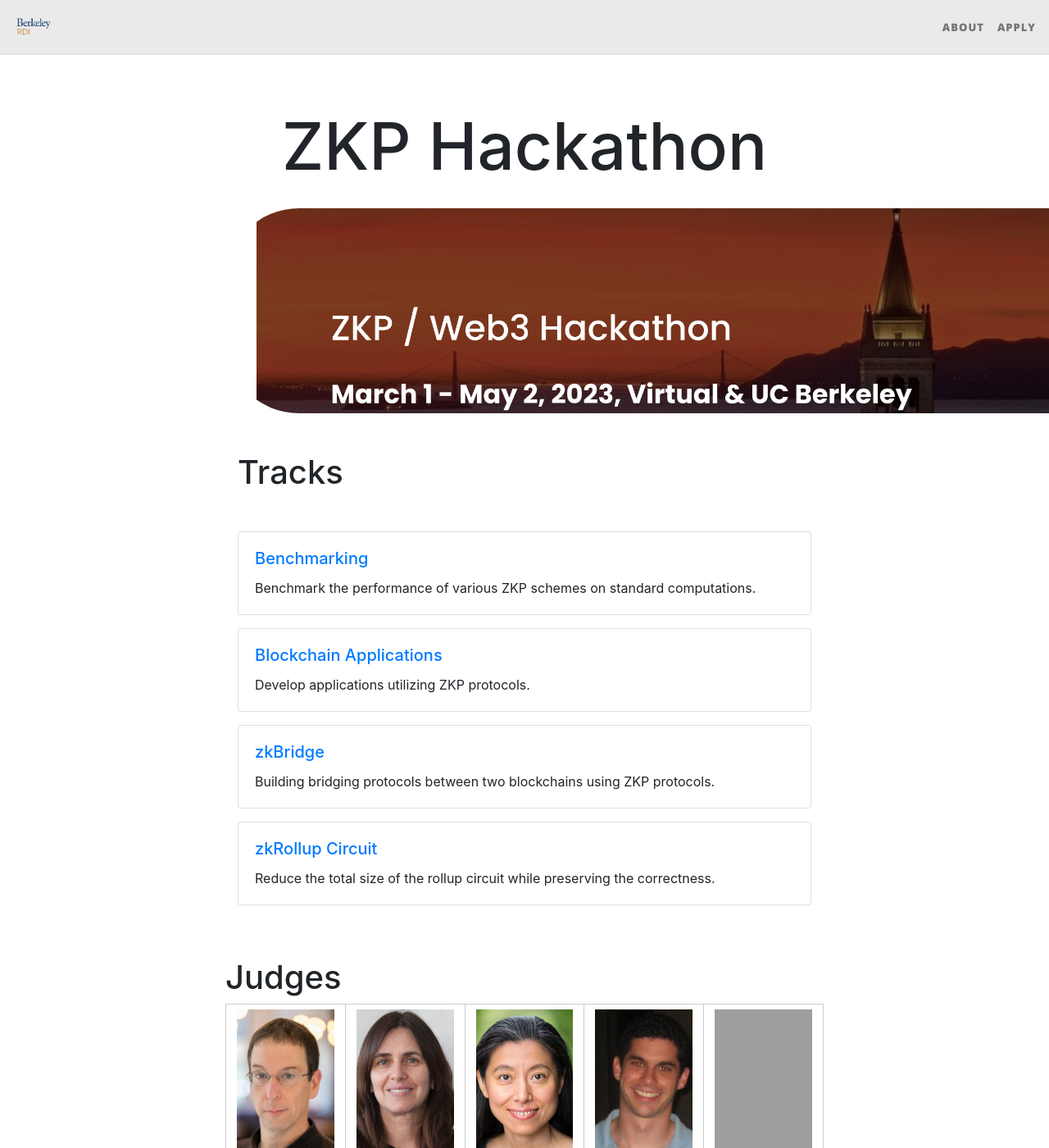
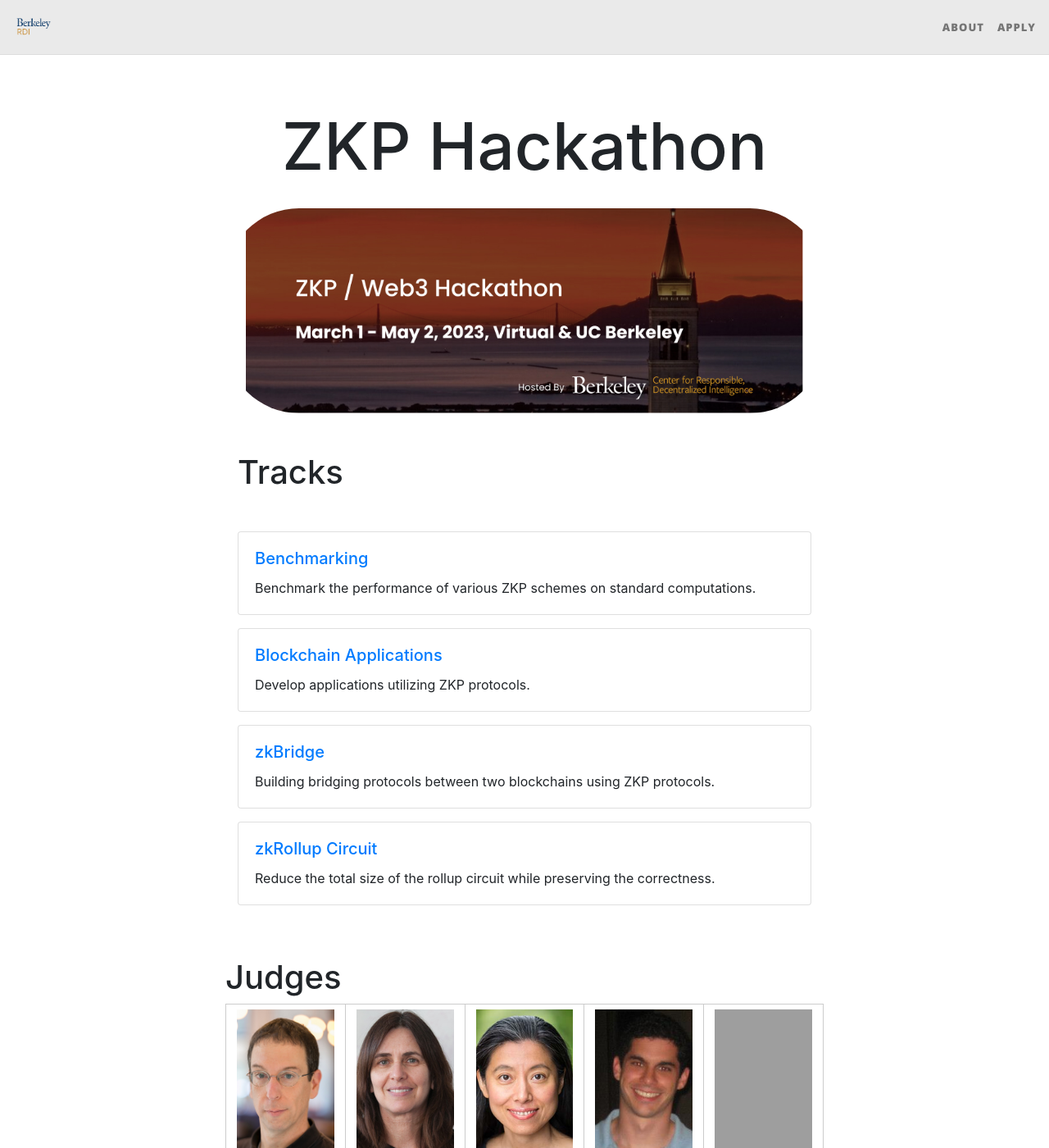
Before and after one commit to rdi-berkeley/zkp-web3-hackathon, a Jekyll site: the page built from index.md, in a window 1280 px wide and 1400 px high. Shown: the whole window at 82% size. Built offline with Jekyll 4.4.1, drawn with Linux system fonts in a browser that asks for light colours; nearby versions of some CDN libraries; grey boxes are pictures that could not be loaded.

Commit message:
Update home.html

```diff
--- a/_layouts/home.html
+++ b/_layouts/home.html
@@ -12,16 +12,16 @@ layout: page
 
 <style>
   .banner {
-    width: 150%;
+    width: 100%;
     height: 250px;
     overflow: hidden;
-    border-radius: 90px;
   }
 
   .banner img {
-    width: 150%;
-    height: 150%;
+    width: 100%;
+    height: 100%;
     object-fit: contain;
+    border-radius: 90px;
   }
 </style>
 
```
